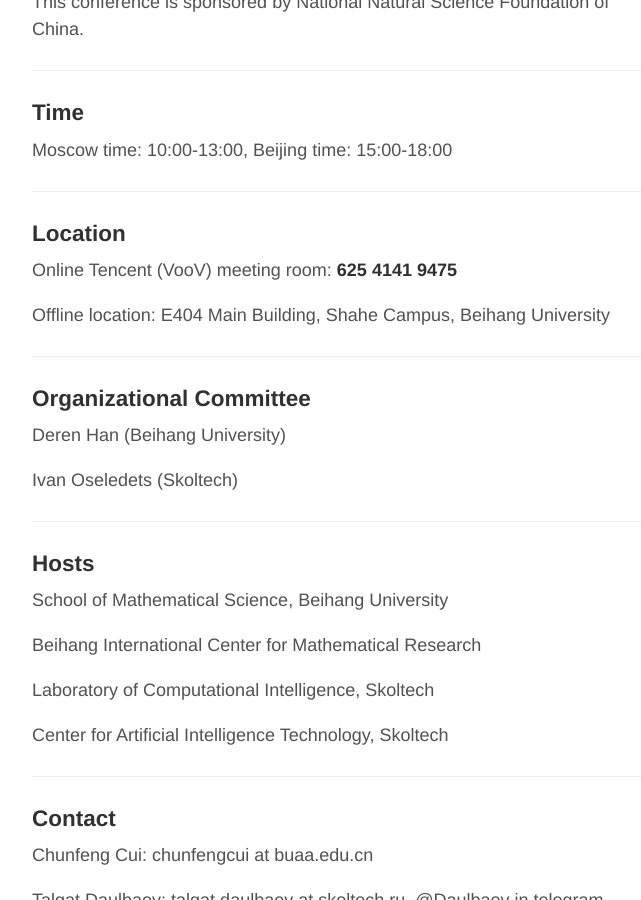
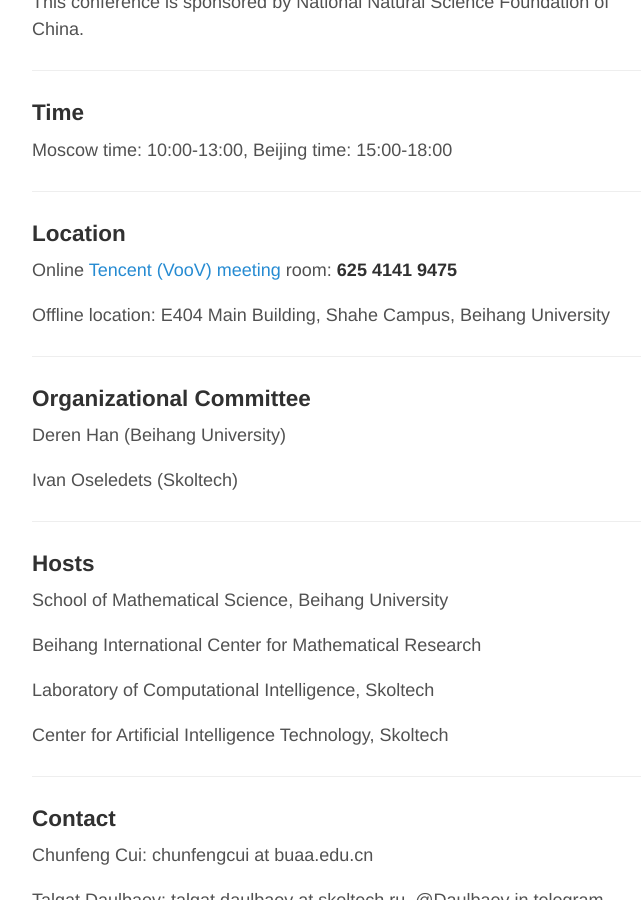
Before and after one commit to noml2022/noml2022.github.io, a Jekyll site: the page built from _posts/2022-07-09-about.md, in a window 1280 px wide and 900 px high, scrolled down 752 px. Shown: the whole window, without its empty margins (293-934 px from the left). Built offline with Jekyll 4.4.1, drawn with Linux system fonts in a browser that asks for light colours; formulas are drawn with MathJax 3; part of the change alters nothing that is shown.

```diff
--- a/_posts/2022-07-09-about.md
+++ b/_posts/2022-07-09-about.md
@@ -27,7 +27,7 @@ Moscow time: 10:00-13:00, Beijing time: 15:00-18:00
 
 ### Location
 
-Online Tencent (VooV) meeting room: **625 4141 9475**
+Online [Tencent (VooV) meeting](https://voovmeeting.com/user-center/join) room: **625 4141 9475**
 
 Offline location: E404 Main Building, Shahe Campus, Beihang University
 
```
